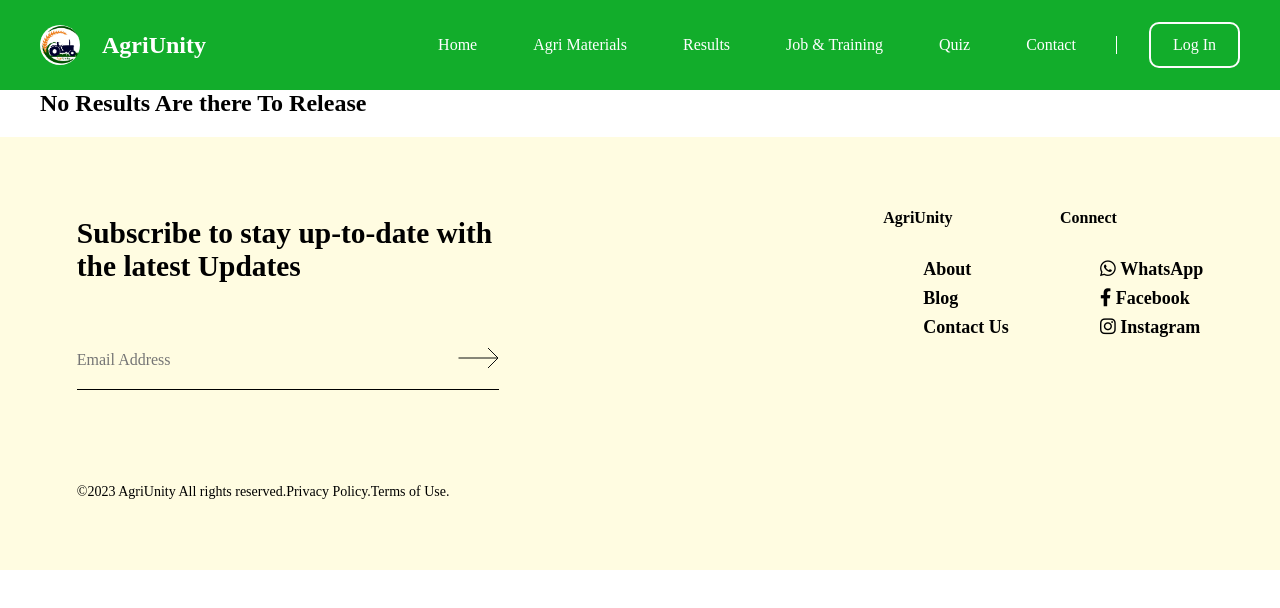
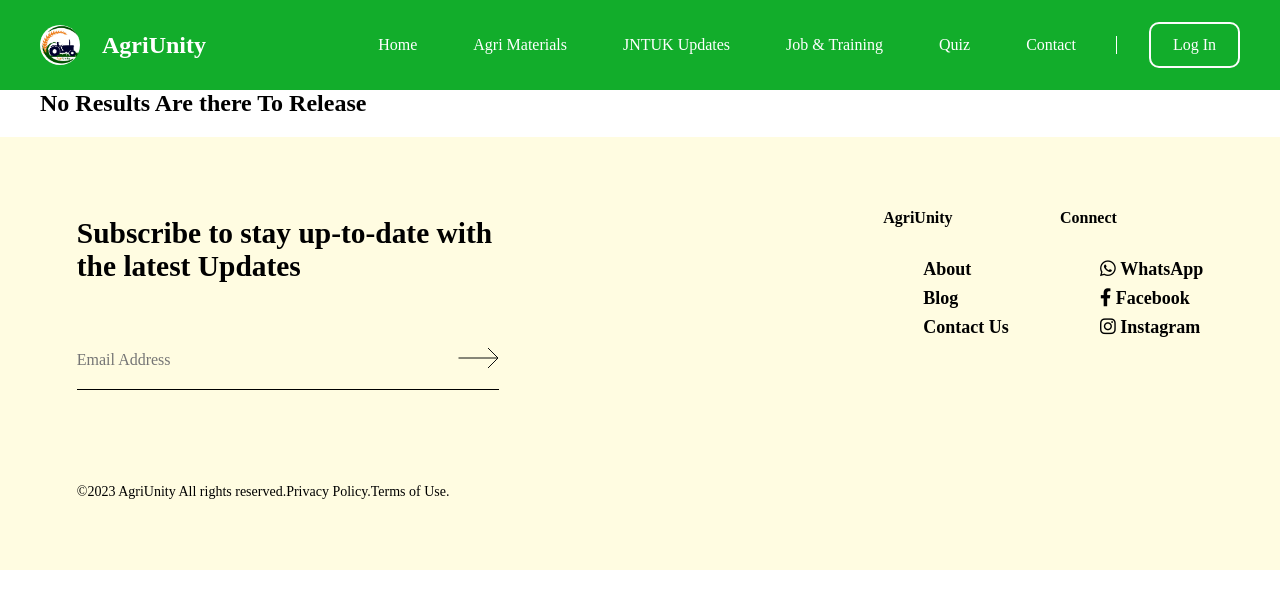
Before and after one commit to vkachanti/AgriUnity, a plain HTML site: page nresult.html in a window 1280 px wide. Drawn offline with nearby package versions, Linux system fonts and the light colour scheme; some packages are replaced by stand-ins of ours; a script that the page names is missing.

Commit message:
Update nresult.html

```diff
--- a/nresult.html
+++ b/nresult.html
@@ -36,7 +36,7 @@
               </div>
             </div>
             <div class="dropdown">
-              <a href="nresult.html">Results</a>
+              <a href="nresult.html">JNTUK Updates</a>
             </div>
             <div class="dropdown">
               <a href="njobtraing.html">Job & Training</a>
```
